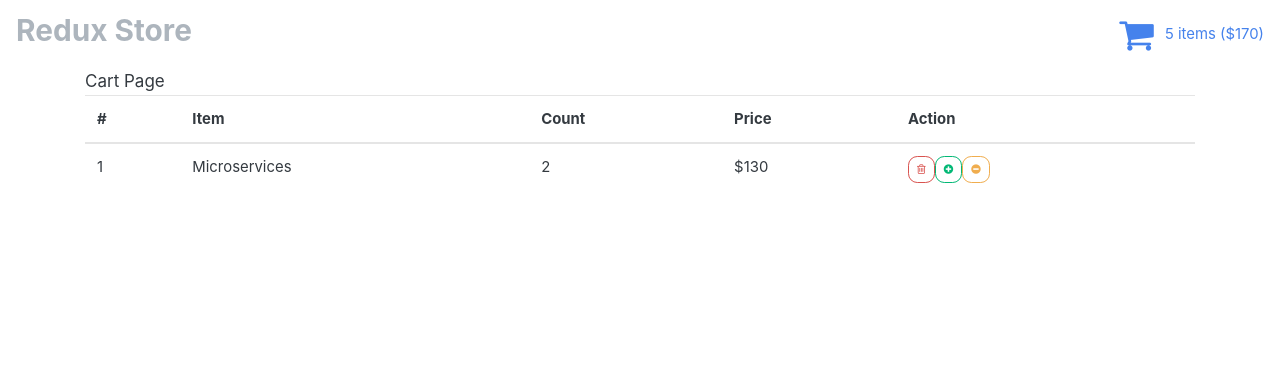
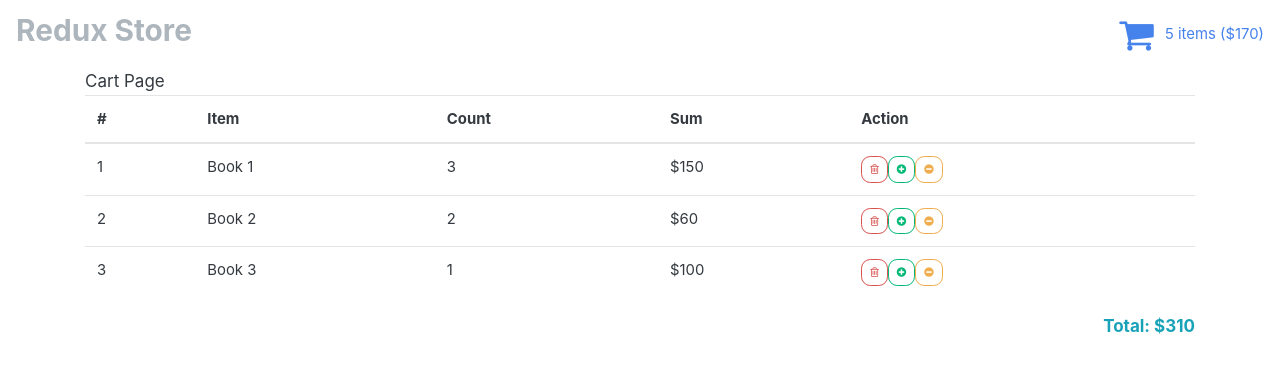
Before and after one commit to Crax88/redux-shop-cart, a React (Create React App) app: page /cart in a window 1280 px wide. Shown: the top 370 px of the page. Built offline with nearby package versions, Linux system fonts and the light colour scheme.

Commit message:
adds dummy cart date in redux and connect shoppingCart to redux

```diff
--- a/src/components/ShoppingCartTable/ShoppingCartTable.js
+++ b/src/components/ShoppingCartTable/ShoppingCartTable.js
@@ -1,6 +1,13 @@
 import React from "react";
+import { connect } from "react-redux";
 
-const ShoppingCartTable = () => {
+const ShoppingCartTable = ({
+  items,
+  total,
+  onIncrease,
+  onDecrease,
+  onDelete
+}) => {
   return (
     <div>
       <table className="table">
@@ -9,32 +16,64 @@ const ShoppingCartTable = () => {
             <th scope="col">#</th>
             <th scope="col">Item</th>
             <th scope="col">Count</th>
-            <th scope="col">Price</th>
+            <th scope="col">Sum</th>
             <th scope="col">Action</th>
           </tr>
         </thead>
         <tbody>
-          <tr>
-            <td>1</td>
-            <td>Microservices</td>
-            <td>2</td>
-            <td>$130</td>
+          {items.map((item, idx) => {
+            const { id, name, count, total } = item;
+            return (
+              <tr key={id}>
+                <td>{idx + 1}</td>
+                <td>{name}</td>
+                <td>{count}</td>
+                <td>${total}</td>
                 <td>
-              <button className="btn btn-outline-danger btn-sm">
+                  <button
+                    onClick={() => onDelete(id)}
+                    className="btn btn-outline-danger btn-sm"
+                  >
                     <i className="fa fa-trash-o"></i>
                   </button>
-              <button className="btn btn-outline-success btn-sm">
+                  <button
+                    onClick={() => onIncrease(id)}
+                    className="btn btn-outline-success btn-sm"
+                  >
                     <i className="fa fa-plus-circle"></i>
                   </button>
-              <button className="btn btn-outline-warning btn-sm">
+                  <button
+                    onClick={() => onDecrease(id)}
+                    className="btn btn-outline-warning btn-sm"
+                  >
                     <i className="fa fa-minus-circle"></i>
                   </button>
                 </td>
               </tr>
+            );
+          })}
         </tbody>
       </table>
+      <div className="text-right">
+        <span className="h6 text-info">Total: ${total}</span>
+      </div>
     </div>
   );
 };
 
-export default ShoppingCartTable;
+const mapStateToProps = ({ cartItems, orderTotal }) => {
+  return {
+    items: cartItems,
+    total: orderTotal
+  };
+};
+
+const mapDispatchToProps = () => {
+  return {
+    onIncrease: id => console.log(`Increase ${id}`),
+    onDecrease: id => console.log(`Decrease ${id}`),
+    onDelete: id => console.log(`Delete ${id}`)
+  };
+};
+
+export default connect(mapStateToProps, mapDispatchToProps)(ShoppingCartTable);
--- a/src/store/reducers/index.js
+++ b/src/store/reducers/index.js
@@ -7,25 +7,49 @@ import {
 const initialState = {
   books: [],
   isLoading: true,
-  error: null
+  error: null,
+  cartItems: [
+    {
+      id: 1,
+      name: "Book 1",
+      count: 3,
+      total: 150
+    },
+    {
+      id: 2,
+      name: "Book 2",
+      count: 2,
+      total: 60
+    },
+    {
+      id: 3,
+      name: "Book 3",
+      count: 1,
+      total: 100
+    }
+  ],
+  orderTotal: 310
 };
 
 const reducer = (state = initialState, action) => {
   switch (action.type) {
     case FETCH_BOOKS_REQUEST:
       return {
+        ...state,
         books: [],
         isLoading: true,
         error: null
       };
     case FETCH_BOOKS_SUCCESS:
       return {
+        ...state,
         books: action.payload,
         isLoading: false,
         error: null
       };
     case FETCH_BOOKS_FAILURE:
       return {
+        ...state,
         books: [],
         isLoading: false,
         error: action.payload
```
Lines whose indentation alone changed are shown as unchanged.
